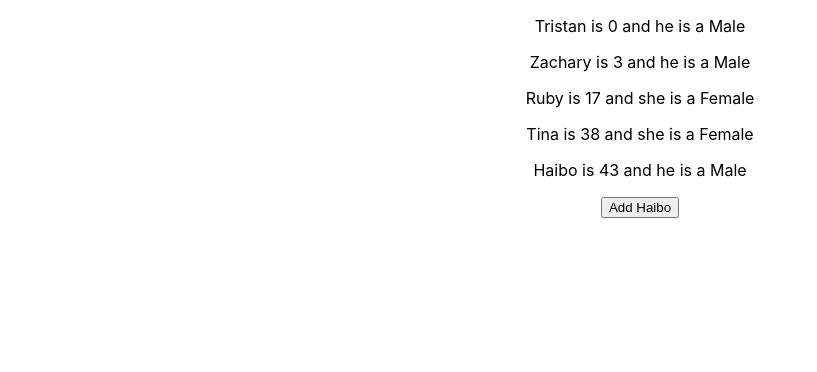
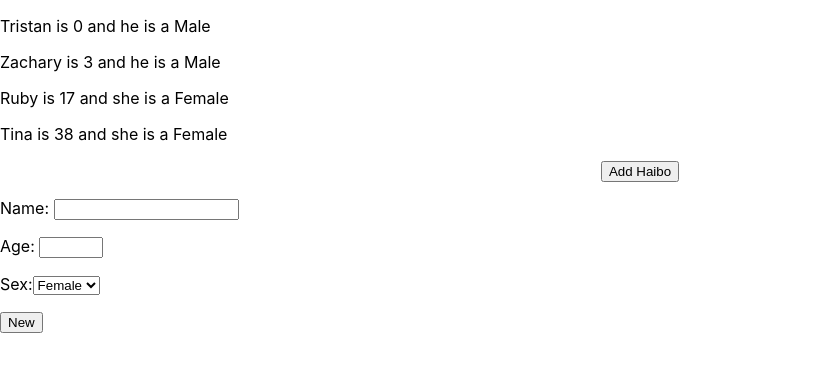
Before and after one commit to ncheorghiev/fire_dragon, a React (Create React App) app in the folder resafa/: page / in a window 1280 px wide. Both pictures are taken after a click on the button "Add Haibo". Shown: the top 372 px of the page, without its empty margins (0-817 px from the left). Built offline with nearby package versions, Linux system fonts and the light colour scheme.

Commit message:
Componentization

```diff
--- /dev/null
+++ b/resafa/src/components/AddPerson.js
@@ -0,0 +1,83 @@
+import React, { Component } from 'react';
+import '../App.css';
+
+class AddPerson extends Component {
+    constructor(props) {
+        super(props);
+        this.addHandler = props.addHandler;
+        this.state = {
+            hideAdd: true,
+            person : {
+                name: '',
+                age: '0',
+                sex: 'Male'
+            }
+        }
+        this.addHaibo = this.addHaibo.bind(this);
+        this.add = this.add.bind(this);
+        this.handleUpadete = this.handleUpadete.bind(this);
+    }
+
+    add() {
+        this.addHandler(this.state.person);
+        this.setState({
+            hideAdd: true,
+            person : {
+                name: '',
+                age: '0',
+                sex: ''
+            }
+        });
+    }
+
+    addHaibo(e) {
+        this.setState({
+            'hideAdd': false
+        });
+    }
+
+    handleUpadete(e) {
+        console.log(e.target.name);
+        let p = this.state.person;
+        switch(e.target.name) {
+            case "name":
+                p.name = e.target.value;
+                break;
+            case "age":
+                p.age = e.target.value;
+                break;
+            case "sex":
+                p.sex = e.target.value;
+                break;
+        }
+        this.setState({person: p});
+    }
+
+    render() {
+        return(
+            <div>
+                <button onClick={this.addHaibo} align ="left">Add Haibo</button>
+                <div hidden={this.state.hideAdd}>
+                    <p align ="left">
+                        Name:  <input type='text' name='name' value={this.state.person.name} onChange={this.handleUpadete}></input>
+                    </p>
+                    <p align ="left">
+                        Age:  <input type='number' name='age' min='0' max='100' value={this.state.person.number} onChange={this.handleUpadete}></input>
+                    </p>
+                    <p align ="left">
+                        Sex:
+                        <select name="sex" onChange={this.handleUpadete}>
+                            <option value='Male' selected={this.state.person.sex === 'Male'}>Male</option>
+                            <option value='Female'  selected={this.state.person.sex === 'Male'}>Female</option>
+                        </select>
+                    </p>
+                    <p align ="left">
+                        <button onClick={this.add}>New</button>
+                    </p>
+                </div>
+            </div>
+        );
+    }
+}
+
+export default AddPerson;
--- a/resafa/src/App.js
+++ b/resafa/src/components/App.js
@@ -1,6 +1,8 @@
 import React, { Component } from 'react';
 // import logo from './logo.svg';
-import './App.css';
+import '../App.css';
+import Person from './Person';
+import AddPerson from './AddPerson';
 
 // class X extends Component {
 //   render() {
@@ -8,36 +10,32 @@ import './App.css';
 //   }
 // }
 
-class Person extends Component {
-  render() {
-    return (
-      <p>
-        {this.props.person.name} is {this.props.person.age} and {this.props.person.sex === 'Male' ? 'he' : 'she' } is a {this.props.person.sex}
-      </p>
-    );
-  }
-}
+
+
+
 
 class App extends Component {
   constructor(props) {
     super(props);
     this.state= {
-      people: [
-          {name: 'Tristan', age: 0, sex: 'Male'},
-          {name: 'Zachary', age: 3, sex: 'Male'},
-          {name: 'Ruby', age: 17, sex: 'Female'},
-          {name: 'Tina', age: 38, sex: 'Female'}]
+        'people' : [
+            {name: 'Tristan', age: 0, sex: 'Male'},
+            {name: 'Zachary', age: 3, sex: 'Male'},
+            {name: 'Ruby', age: 17, sex: 'Female'},
+            {name: 'Tina', age: 38, sex: 'Female'}]
     };
 
-    this.addHaibo = this.addHaibo.bind(this);
+    this.add = this.add.bind(this);
   }
 
-  addHaibo(e, c) {
-    let haibo = {name: 'Haibo', age: 43, sex: 'Male'};
-    this.setState({
-      people: [...this.state.people, haibo]
-    });
+  add(p) {
+      console.log(`add person name ${p.name}`);
+      this.setState({
+          'people' : [...this.state.people, p]
+      })
   }
+
+
 
   render() {
     let people = this.state.people.map(p => {
@@ -50,7 +48,6 @@ class App extends Component {
         <sections>
           {people}
         </sections>
-        <button onClick={this.addHaibo}>Add Haibo</button>
         {/*<header className="App-header">*/}
           {/*<img src={logo} className="App-logo" alt="logo" />*/}
           {/*<p>*/}
@@ -68,6 +65,7 @@ class App extends Component {
           {/*</a> *!/*/}
           {/*<X></X>*/}
         {/*</header>*/}
+        <AddPerson addHandler={this.add}/>
       </div>
     );
   }
--- /dev/null
+++ b/resafa/src/components/Person.js
@@ -0,0 +1,14 @@
+import React, { Component } from 'react';
+import '../App.css';
+
+class Person extends Component {
+    render() {
+        return (
+            <p align="left">
+                {this.props.person.name} is {this.props.person.age} and {this.props.person.sex === 'Male' ? 'he' : 'she' } is a {this.props.person.sex}
+            </p>
+        );
+    }
+}
+
+export default Person;
--- a/resafa/src/index.js
+++ b/resafa/src/index.js
@@ -1,7 +1,7 @@
  import React from 'react';
 import ReactDOM from 'react-dom';
 import './index.css';
-import App from './App';
+import App from './components/App';
 import * as serviceWorker from './serviceWorker';
 
 ReactDOM.render(<App />, document.getElementById('root'));
```
Also changed, not shown: 1 other file (tests, documents, lock files or other folders).
